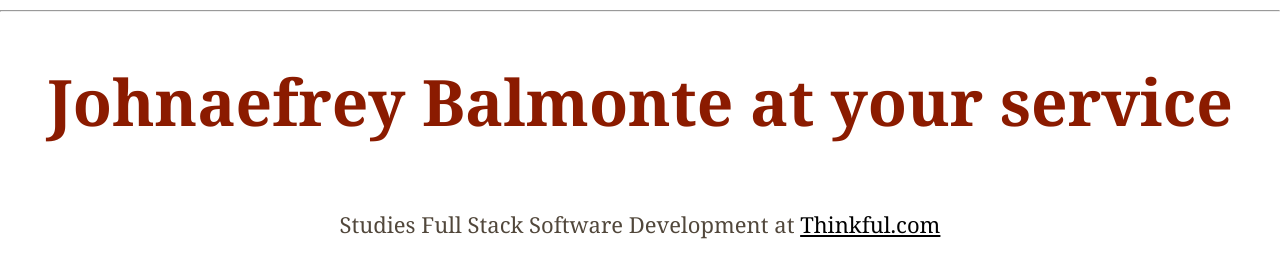
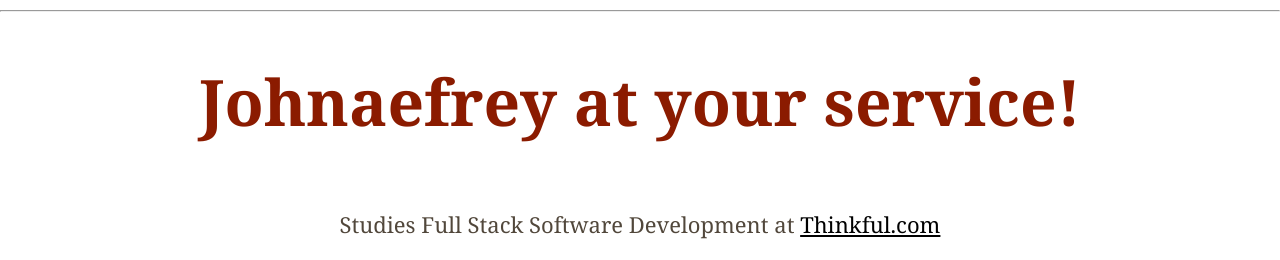
Before and after one commit to jbalmonte2716/Portfolio, a plain HTML site: page index.html in a window 1280 px wide. Shown: the part 562-822 px from the top of the page. Drawn offline with nearby package versions, Linux system fonts and the light colour scheme.

Commit message:
Final, final revision

```diff
--- a/index.html
+++ b/index.html
@@ -20,7 +20,7 @@
     <main>
         <hr>
         <section>
-            <h2> Johnaefrey Balmonte at your service</h2>
+            <h2> Johnaefrey at your service!</h2>
             <p> Studies Full Stack Software Development at <a target="_blank"
                     href="http://www.thinkful.com/">Thinkful.com</a>
             </p>
```
